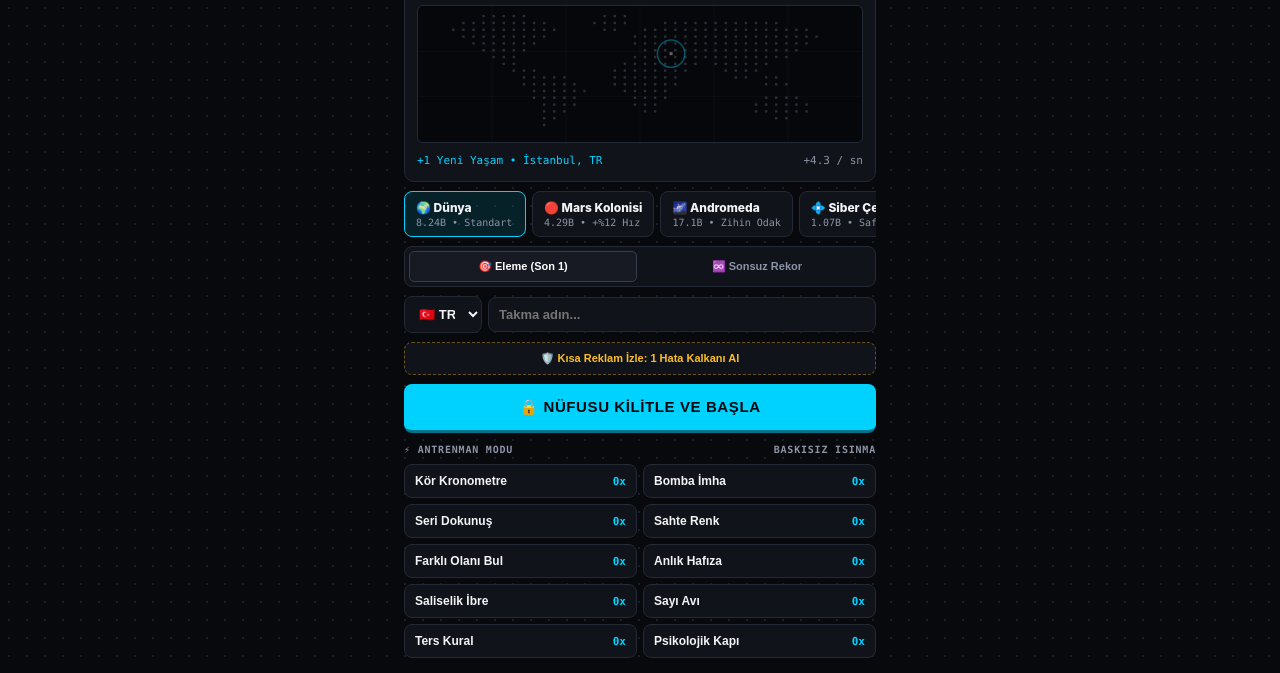
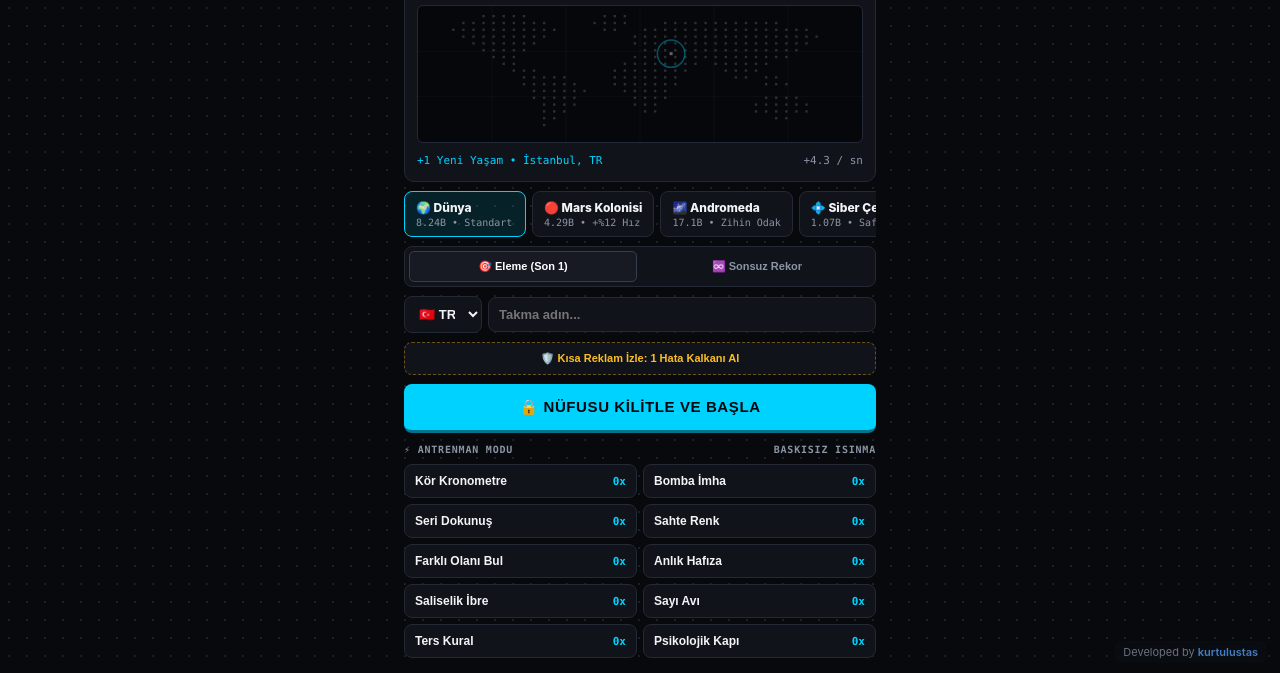
Before and after one commit to kurtulustas/8-milyarda-1, a plain HTML site: page index.html in a window 1280 px wide. Shown: the part 127-800 px from the top of the page. Drawn offline with Linux system fonts and the light colour scheme.

Commit message:
Modify footer and add developer credit section
Updated footer and added fixed position developer credit.

```diff
--- a/index.html
+++ b/index.html
@@ -2208,7 +2208,7 @@
   <strong style="color: #f3f4f6;">8 Milyarda 1 (1 in 8 Billion) Nedir?</strong><br>
   Canlı dünya nüfusu simülasyonu eşliğinde refleks, hafıza, zamanlama ve dikkat becerilerinizi test eden ücretsiz tarayıcı oyunudur. Her turda milyonlarca rakibi geride bırakarak son 1 kişi kalmaya çalışın!
 </footer>
-<div style="text-align: center; color: #8b94a5; font-size: 12px; margin-bottom: 24px;">
+<div style="position: fixed; bottom: 10px; right: 14px; font-size: 11px; color: #8b94a5; opacity: 0.75; z-index: 9999; background: rgba(13, 17, 23, 0.7); padding: 4px 8px; border-radius: 6px; backdrop-filter: blur(4px);">
   Developed by <a href="https://github.com/kurtulustas" target="_blank" rel="noopener noreferrer" style="color: #58a6ff; text-decoration: none; font-weight: 600;">kurtulustas</a>
 </div>
 </body>
```
